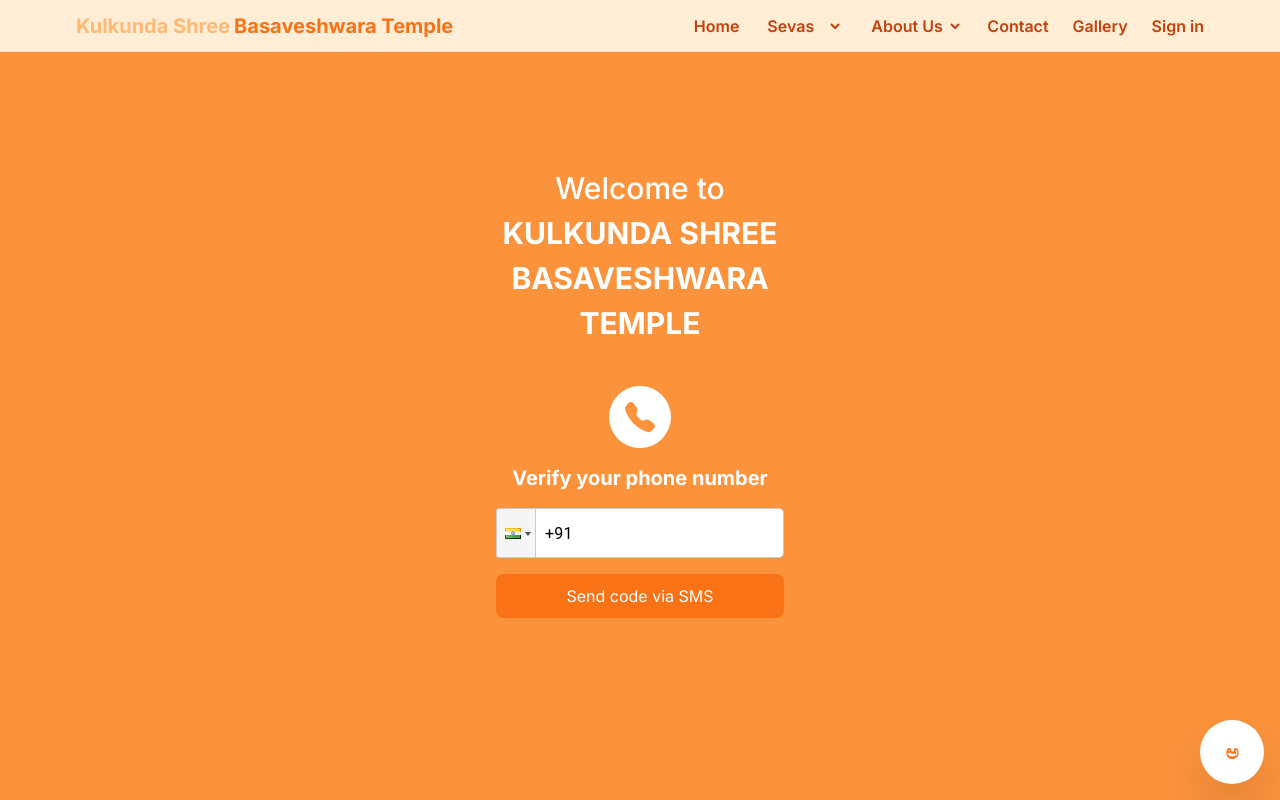
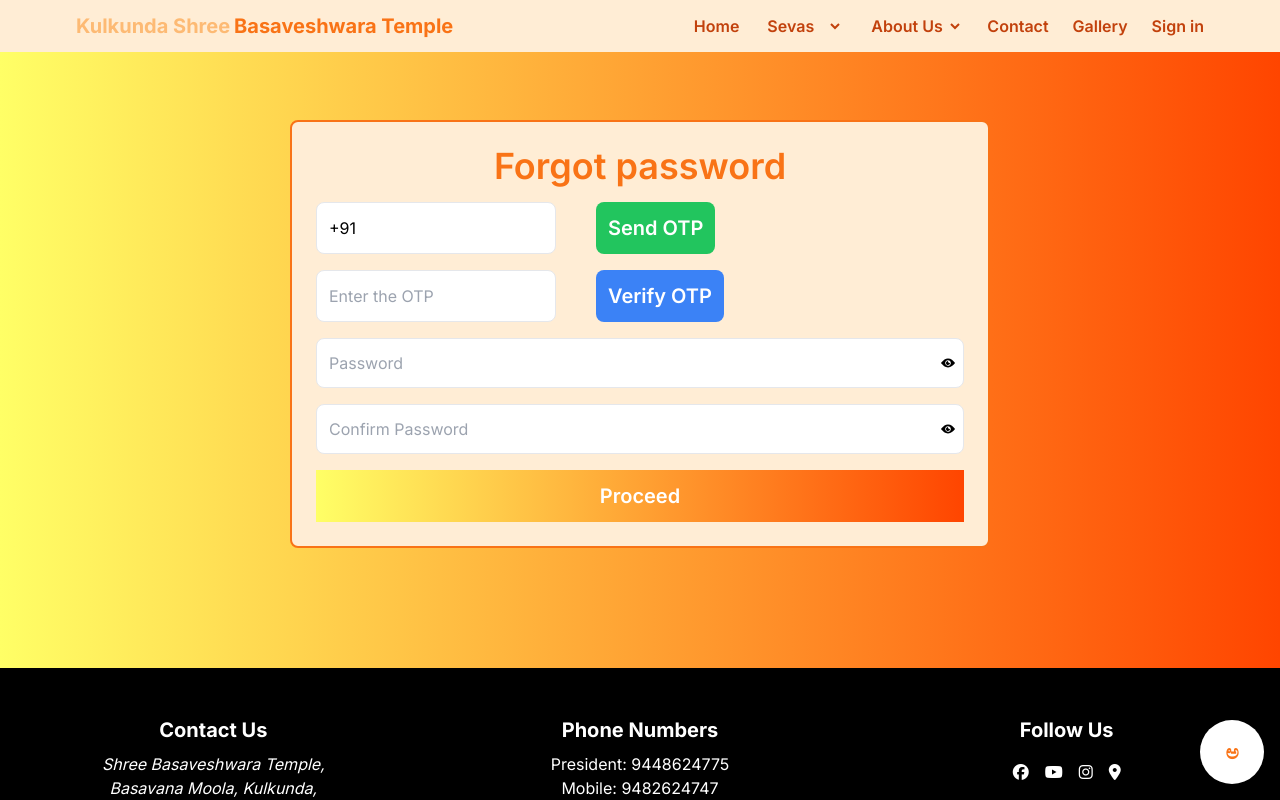
Before and after one commit to VijayendraNayak/kulkunda_front, a Next.js app: page /Pages/passwordotp in a window 1280 px wide. Shown: the top 800 px of the page. Built offline with nearby package versions, Linux system fonts and the light colour scheme.

Commit message:
forgot password

```diff
--- a/app/Pages/changepass/page.jsx
+++ b/app/Pages/changepass/page.jsx
@@ -57,7 +57,7 @@ const Changepass = () => {
   return (
     <div className="py-8 px-4 md:py-16 md:px-8 lg:py-20 lg:px-16 xl:py-28 xl:px-20">
       {loader && <Loader />}
-      <p className="pb-10 text-center text-4xl md:text-5xl lg:text-6xl font-semibold text-orange-500 mt-7 underline">
+      <p className="pb-10 text-center text-4xl md:text-5xl lg:text-6xl font-semibold text-black mt-7">
         Change Password
       </p>
       <div className="flex flex-col justify-center border-2 border-orange-500 max-w-md mx-auto rounded-lg bg-orange-50 hover:scale-105">
--- a/app/Pages/login/page.jsx
+++ b/app/Pages/login/page.jsx
@@ -174,12 +174,12 @@ const Login = () => {
           >
             <FcGoogle /> Login with Google
           </button>
-          <div className="flex justify-end">
-            {/* <Link href="/Pages/passwordotp">
+          <div className="flex justify-between">
+            <Link href="/Pages/passwordotp">
               <p className="text-red-500 font-bold cursor-pointer hover:scale-110 hover:underline">
                 forgot password?
               </p>
-            </Link> */}
+            </Link>
             <Link href="/Pages/register">
               <p className="text-blue-500 font-bold cursor-pointer  hover:underline">
                 New User?
--- a/app/Pages/passwordotp/page.jsx
+++ b/app/Pages/passwordotp/page.jsx
@@ -1,65 +1,223 @@
 "use client";
-import { BsFillShieldLockFill, BsTelephoneFill } from "react-icons/bs";
-import { CgSpinner } from "react-icons/cg";
-import { useState } from "react";
-import PhoneInput from "react-phone-input-2";
-import "react-phone-input-2/lib/style.css";
-import { toast, Toaster } from "react-hot-toast";
+import Link from "next/link";
+import React, { useState, useEffect } from "react";
+import Image from "next/image";
+import { IoIosEye, IoIosEyeOff } from "react-icons/io";
+import RegisterImage from "/app/assets/image/temple.jpg";
+import { useRouter } from "next/navigation";
+import { useDispatch, useSelector } from "react-redux";
+import {
+  registerStart,
+  registerSuccess,
+  registerFailure,
+} from "../../Redux/Features/counter/counterslice";
+import dynamic from "next/dynamic";
 import Loader from "../../Components/Loader";
 
-// Main component
-const App = () => {
-  // State variables
-  const [loading, setLoading] = useState(false);
-  const [showOTP, setShowOTP] = useState(false);
-  const [phone, setPhone] = useState("");
-  const [otp, setOTP] = useState("");
-  const [suc, setSuc] = useState(false);
 
-  // JSX structure
+const Page = () => {
+  const [formdata, setFormdata] = useState({});
+  const [password, showPassword] = useState(true);
+  const { loading, error } = useSelector((state) => state.user);
+  const [votp, setVotp] = useState(false);
+  const [otp, setOtp] = useState("false");
+  const [verror, setVerror] = useState(false);
+  const [tick, setTick] = useState(false);
+
+  const dispatch = useDispatch();
+
+  const router = useRouter();
+
+  const handleChange = (e) => {
+    setFormdata({ ...formdata, [e.target.id]: e.target.value });
+  };
+
+  const handleotpChange = (e) => {
+    setVotp(true);
+    setOtp({ [e.target.id]: e.target.value });
+  };
+
+  const togglePassword = () => {
+    showPassword(!password);
+  };
+
+  const handleSubmit = async (e) => {
+    e.preventDefault();
+    const res=await("/api/user/forgetpass",{
+      method:'POST',
+      headers:{
+        'Content-Type':"application/json",
+      },
+      body:JSON.stringify(formdata)
+    })
+    const data=await res.json()
+    if(data.success===false){
+      return
+    }
+    router.push('/Pages/login');
+  };
+
+  const handlesendotp = async (e) => {
+    e.preventDefault();
+    // Assuming formdata is an object with a property 'phonenumber'
+    if (formdata && formdata.phonenumber) {
+      const phoneNumber = formdata.phonenumber;
+      if (phoneNumber.length >= 5) {
+        // Remove the 4th character and merge the parts
+        const modifiedPhoneNumber =
+          phoneNumber.substring(0, 3) + phoneNumber.substring(4);
+        await fetch("/api/otp/send-verification", {
+          method: "POST",
+          headers: {
+            "Content-Type": "application/json",
+          },
+          body: JSON.stringify({
+            phonenumber: modifiedPhoneNumber,
+          }),
+        });
+        // Handle the response as needed
+      } else {
+        console.error("Invalid phone number length");
+      }
+    } else {
+      console.error("formdata or formdata.phonenumber is undefined");
+    }
+  };
+
+  const handleverifyotp = async (e) => {
+    e.preventDefault();
+    if (formdata && formdata.phonenumber) {
+      const phoneNumber = formdata.phonenumber;
+      const votp = otp.otp;
+      if (phoneNumber.length >= 5) {
+        // Remove the 4th character and merge the parts
+        const modifiedPhoneNumber =
+          phoneNumber.substring(0, 3) + phoneNumber.substring(4);
+        const res = await fetch("/api/otp/check-verification", {
+          method: "POST",
+          headers: {
+            "Content-Type": "application/json",
+          },
+          body: JSON.stringify({
+            phonenumber: modifiedPhoneNumber,
+            otp: votp, // assuming otp is a variable holding the OTP value
+          }),
+        });
+        const data = await res.json();
+        if (data.status === "approved") {
+          setTick(true);
+          dispatch(setPhoneNumber(phoneNumber))
+        }
+        setVotp(true);
+        // Handle the response as needed
+      } else {
+        console.error("Invalid phone number length");
+      }
+    } else {
+      console.error("formdata or formdata.phonenumber is undefined");
+    }
+  };
+
   return (
-    <section className="bg-orange-400 flex items-center justify-center h-screen">
-      <div>
+    <div className=" my-20 sm:p-10 p-5 flex items-center gap-8 mx-w-lg mx-auto">
       {loading && <Loader />}
-        <Toaster toastOptions={{ duration: 4000 }} />
-        <div className="w-80 flex flex-col gap-4 rounded-lg p-4">
-          <h1 className="text-center leading-normal text-white font-medium text-3xl mb-6">
-            Welcome to <br />
-            <span className="font-bold">KULKUNDA SHREE BASAVESHWARA TEMPLE</span>
-          </h1>
-          {showOTP ? (
-            <>
-              {/* Removed OTP functionality UI */}
-            </>
-          ) : (
-            <>
-              <div className="bg-white text-orange-400 w-fit mx-auto p-4 rounded-full">
-                <BsTelephoneFill size={30} />
+      <div className=" flex-1 w-full sm:w-[700px] border-2 p-4 sm:p-6 border-orange-500 bg-orange-100 rounded-lg">
+        <p className="text-2xl sm:text-4xl font-semibold text-center text-orange-500 mb-4">
+          Forgot password
+        </p>
+        <form className="flex flex-col gap-4">
+          <div className="flex gap-10 ">
+            <input
+              type="text"
+              placeholder="Phone number"
+              className={`border p-3 rounded-lg hover:shadow-lg focus:outline-none w-60 ${
+                tick ? "border-green-500" : ""
+              }`}
+              id="phonenumber"
+              defaultValue={"+91 "}
+              onChange={handleChange}
+            />
+            {tick && (
+              <span className="text-green-500 ml-2 font-extrabold text-xl">
+                &#10003; verified
+              </span>
+            )}
+
+            <button
+              className={`p-3 bg-green-500 text-white text-xl hover:bg-green-600 rounded-lg font-semibold ${tick?"hidden":"flex"}`}
+              onClick={handlesendotp}
+              type="button"
+            >
+              Send OTP
+            </button>
           </div>
-              <label
-                htmlFor=""
-                className="font-bold text-xl text-white text-center"
+          <div className="flex gap-10">
+            <input
+              type="text"
+              placeholder="Enter the OTP"
+              className="border p-3 rounded-lg hover:shadow-lg focus:outline-none w-60"
+              id="otp"
+              onChange={handleotpChange}
+            />
+            <button
+              className={`p-3 bg-blue-500 text-white text-xl hover:bg-blue-600 rounded-lg font-semibold ${tick?"hidden":"flex"}`}
+              onClick={handleverifyotp}
+              type="button"
             >
-                Verify your phone number
-              </label>
-              <PhoneInput country={"in"} value={phone} onChange={setPhone} />
+              Verify OTP
+            </button>
+          </div>
+          <div className="relative">
+            <input
+              type={password ? "password" : "text"}
+              placeholder="Password"
+              className="border p-3 rounded-lg pr-10 w-full hover:shadow-lg focus:outline-none"
+              id="password"
+              onChange={handleChange}
+            />
             <button
-                onClick={() => {}}
-                className="bg-orange-500 w-full flex gap-1 items-center justify-center py-2.5 hover:scale-105 text-white rounded-lg"
+              type="button"
+              onClick={togglePassword}
+              className="absolute top-1/2 right-2 transform -translate-y-1/2 hover:shadow-lg focus:outline-none"
             >
-                {loading && (
-                  <CgSpinner size={20} className="mt-1 animate-spin" />
+              {password ? <IoIosEye /> : <IoIosEyeOff />}
+            </button>
+          </div>
+          <div className="relative">
+            <input
+              type={password ? "password" : "text"}
+              placeholder="Confirm Password"
+              className="border p-3 rounded-lg pr-10 w-full hover:shadow-lg focus:outline-none"
+              id="confirmpassword"
+              onChange={handleChange}
+            />
+            <button
+              type="button"
+              onClick={togglePassword}
+              className="absolute top-1/2 right-2 transform -translate-y-1/2 hover:shadow-lg focus:outline-none"
+            >
+              {password ? <IoIosEye /> : <IoIosEyeOff />}
+            </button>
+          </div>
+          <button
+            className="bg-gradient-to-r from-yellow-500 to-orange-500 text-white p-3 font-semibold text-xl hover:shadow-lg focus:outline-none"
+            onClick={handleSubmit}
+            disabled={!votp}
+          >
+            {loading ? "Loading..." : "Proceed"}
+          </button>
+        </form>
+        {error && (
+          <p className="text-red-500 text-center font-semibold mt-4">{error}</p>
         )}
-                <span>Send code via SMS</span>
-              </button>
-              {/* Captcha button below */}
-              <div id="recaptcha"></div>
-            </>
+        {verror && (
+          <p className="text-red-500 text-center font-semibold mt-4">
+            The user should Enter the otp to proceed
+          </p>
         )}
       </div>
     </div>
-    </section>
   );
 };
 
-export default App;
+export default dynamic(() => Promise.resolve(Page), { ssr: false });
--- a/app/Pages/profile/page.jsx
+++ b/app/Pages/profile/page.jsx
@@ -223,7 +223,7 @@ const Profile = () => {
               <IoLogOutOutline /> Logout
             </button>
             <Link
-              className="text-blue-500 font-semibold ml-auto cursor-pointer hover:scale-110 hidden"
+              className="text-blue-500 font-semibold ml-auto cursor-pointer hover:scale-110 "
               href="/Pages/changepass"
             >
               <span>Change password?</span>
```
Lines whose indentation alone changed are shown as unchanged.
